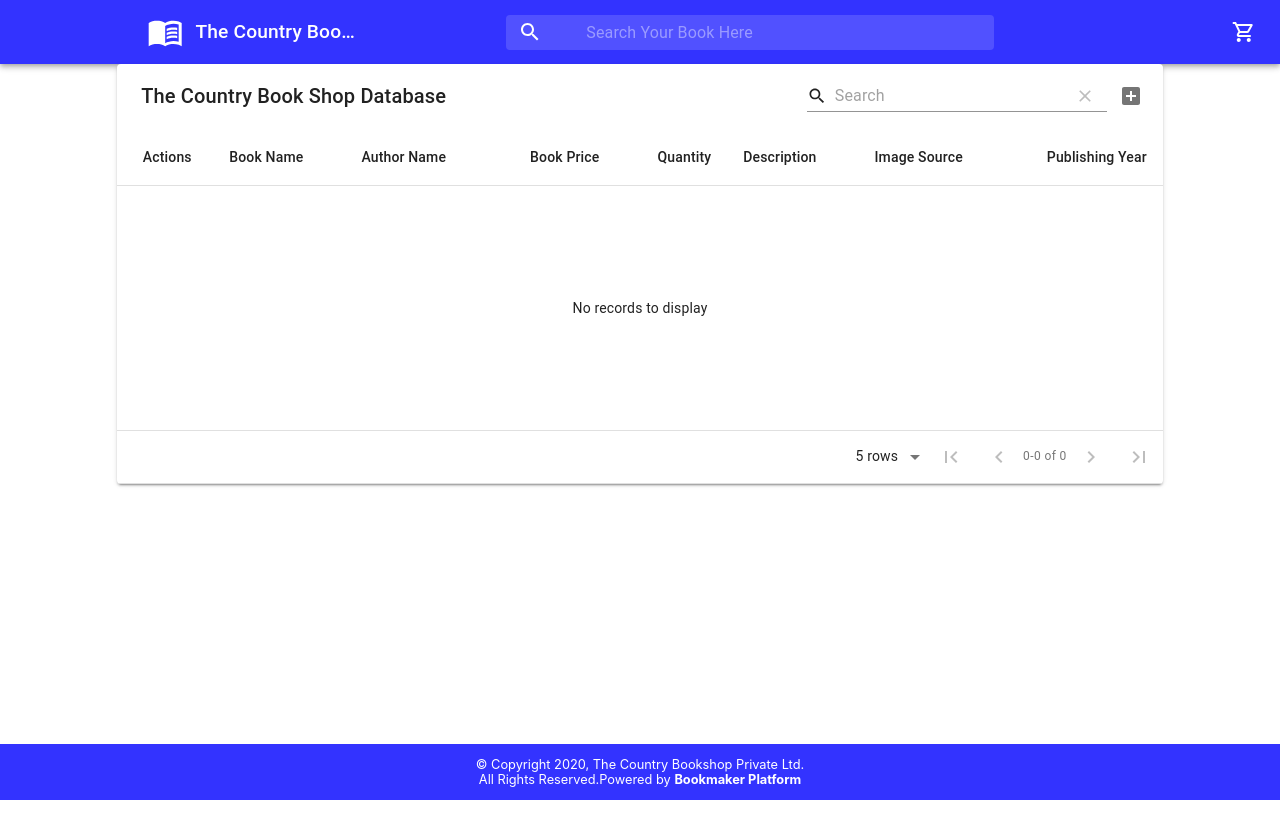
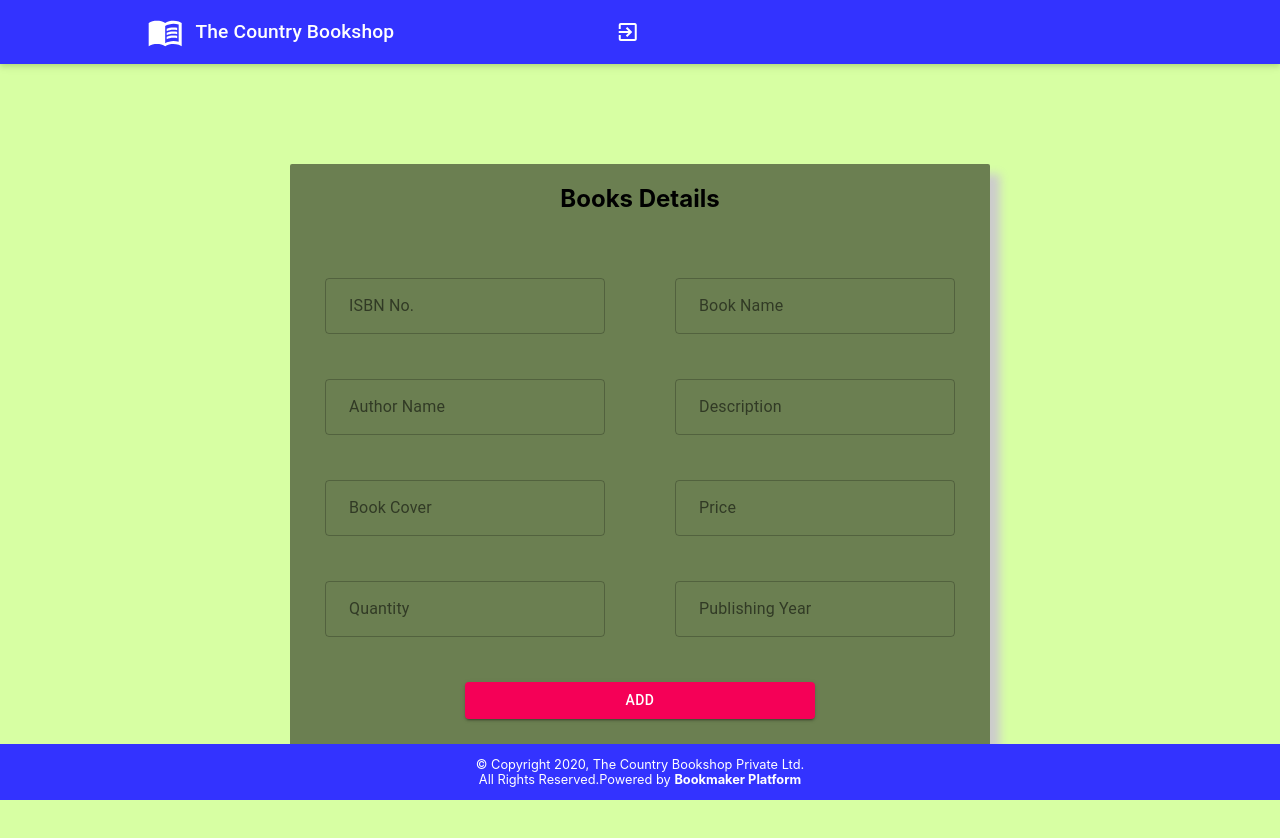
Before and after one commit to karthik-karotra/Online-Book-Store-FrontEnd-In-React-JS, a React (Create React App) app: page / in a window 1280 px wide. Shown: the top 838 px of the page. Before the commit the page ends 800 px from the top, so only its background shows below. Built offline with nearby package versions, Linux system fonts and the light colour scheme.

Commit message:
REFACTORED : Used Form Instead Of Material Table For Adding Book Details

```diff
--- a/src/App.js
+++ b/src/App.js
@@ -1,17 +1,16 @@
 import React from 'react';
 import './App.css';
-import TopNavigationBar from "./components/TopNavigationBar";
+import AdminFrontPage from "./components/AdminFrontPage";
+import AdminTopNavigationBar from "./components/AdminTopNavigationBar";
 import BottomBar from "./components/BottomBar";
-import AdminFrontPage from "./components/AdminFrontPage";
+
 
 function App() {
     return (
         <div>
-            <TopNavigationBar/>
-            <div className="adminfrontpage">
-                <AdminFrontPage/>
+            <div>
+            <AdminFrontPage/>
             </div>
-            <BottomBar/>
         </div>
     );
 }
--- /dev/null
+++ b/src/components/AdminFrontPage.css
@@ -0,0 +1,53 @@
+.container {
+    display: flex;
+    align-items: center;
+    justify-content: center;
+    background-color: rgba(189, 255, 102, 0.6);
+    height: 100vh;
+    background-size: cover;
+}
+
+.content {
+    background-color: rgba(0, 0, 0, .5);
+    width: 700px;
+    height: 600px;
+    display: flex;
+    flex-direction: column;
+    align-items: center;
+    justify-content: flex-start;
+    justify-content: space-between;
+    box-shadow: 10px 10px 10px #cccccc;
+    border-radius: 2px;
+}
+
+.input {
+    background-color: transparent;
+    border: rgba(255, 255, 255, .5) 2px solid;
+    border-radius: 4px;
+    width: 40%;
+    line-height: 35px;
+    font-size: 15px;
+    text-indent: 10px;
+    caret-color: white;
+    color: white;
+}
+
+.button {
+    background-color: rgba(189, 255, 102, 0.6);
+    border: none;
+    border-radius: 4px;
+    width: 50%;
+    /*margin: 10px;*/
+    line-height: 37px;
+    font-size: 15px;
+    color: rgba(255, 255, 255, .6);
+    /*padding-bottom: 10%;*/
+}
+
+.data {
+    justify-content: space-around;
+    align-content: center;
+    display: flex;
+    flex-direction: row;
+    width: 100%;
+}
--- a/src/components/AdminFrontPage.js
+++ b/src/components/AdminFrontPage.js
@@ -1,103 +1,140 @@
 import React from 'react';
-import MaterialTable from 'material-table';
+import './AdminFrontPage.css';
+import TextField from '@material-ui/core/TextField'
+import Button from '@material-ui/core/Button';
+import AdminTopNavigationBar from "./AdminTopNavigationBar";
+import BottomBar from "./BottomBar";
 import {addBookToDatabase} from "../service/AxiosConfiguration";
-import {forwardRef} from 'react';
-import AddBox from '@material-ui/icons/AddBox';
-import ArrowDownward from '@material-ui/icons/ArrowDownward';
-import Check from '@material-ui/icons/Check';
-import ChevronLeft from '@material-ui/icons/ChevronLeft';
-import ChevronRight from '@material-ui/icons/ChevronRight';
-import Clear from '@material-ui/icons/Clear';
-import DeleteOutline from '@material-ui/icons/DeleteOutline';
-import Edit from '@material-ui/icons/Edit';
-import FilterList from '@material-ui/icons/FilterList';
-import FirstPage from '@material-ui/icons/FirstPage';
-import LastPage from '@material-ui/icons/LastPage';
-import Remove from '@material-ui/icons/Remove';
-import SaveAlt from '@material-ui/icons/SaveAlt';
-import Search from '@material-ui/icons/Search';
-import ViewColumn from '@material-ui/icons/ViewColumn';
 
-const tableIcons = {
-    Add: forwardRef((props, ref) => <AddBox {...props} ref={ref}/>),
-    Check: forwardRef((props, ref) => <Check {...props} ref={ref}/>),
-    Clear: forwardRef((props, ref) => <Clear {...props} ref={ref}/>),
-    Delete: forwardRef((props, ref) => <DeleteOutline {...props} ref={ref}/>),
-    DetailPanel: forwardRef((props, ref) => <ChevronRight {...props} ref={ref}/>),
-    Edit: forwardRef((props, ref) => <Edit {...props} ref={ref}/>),
-    Export: forwardRef((props, ref) => <SaveAlt {...props} ref={ref}/>),
-    Filter: forwardRef((props, ref) => <FilterList {...props} ref={ref}/>),
-    FirstPage: forwardRef((props, ref) => <FirstPage {...props} ref={ref}/>),
-    LastPage: forwardRef((props, ref) => <LastPage {...props} ref={ref}/>),
-    NextPage: forwardRef((props, ref) => <ChevronRight {...props} ref={ref}/>),
-    PreviousPage: forwardRef((props, ref) => <ChevronLeft {...props} ref={ref}/>),
-    ResetSearch: forwardRef((props, ref) => <Clear {...props} ref={ref}/>),
-    Search: forwardRef((props, ref) => <Search {...props} ref={ref}/>),
-    SortArrow: forwardRef((props, ref) => <ArrowDownward {...props} ref={ref}/>),
-    ThirdStateCheck: forwardRef((props, ref) => <Remove {...props} ref={ref}/>),
-    ViewColumn: forwardRef((props, ref) => <ViewColumn {...props} ref={ref}/>)
-};
+class AdminFrontPage extends React.Component {
+    constructor(props) {
+        super(props);
+        this.state = {
+            isbn: "",
+            bookName: "",
+            authorName: "",
+            bookPrice: "",
+            quantity: "",
+            bookDetails: "",
+            bookImageSource: "",
+            publishingYear: ""
+        }
+    }
 
-export default function AdminFrontPage() {
+    handleChange = ({target}) => {
+        this.setState({[target.name]: target.value});
+    };
 
-    const [state, setState] = React.useState({
-        columns: [
-            {title: 'Book Name', field: 'bookName'},
-            {title: 'Author Name', field: 'authorName',},
-            {title: 'Book Price', field: 'bookPrice', type: 'numeric'},
-            {title: 'Quantity', field: 'quantity', type: 'numeric'},
-            {title: 'Description', field: 'bookDetails'},
-            {title: 'Image Source', field: 'bookImageSource'},
-            {title: 'Publishing Year', field: 'publishingYear', type: 'numeric'},
-        ],
-        data: []
-    });
+    validation = () => {
+        var isbnNumberPattern = /^([1-9]{1})([0-9]{3})$/;
+        var validNamePattern = /^([A-Z]{1})([a-zA-Z]{2,})$/;
+        var validNumberPattern = /^([1-9]{1,})([0-9]*)$/;
+        var publishingYearPattern = /^([1-9]{1})([0-9]{3})$/;
+        if (this.state.isbn.trim() == "") {
+            alert("ISBN Number Should Not Be Blank");
+            return false;
+        } else if (isbnNumberPattern.test(this.state.isbn) == false) {
+            alert("ISBN No Should Be 4 Digit Number");
+            return false;
+        } else if (this.state.bookName.trim() == "") {
+            alert("Book Name Should Not Be Blank");
+            return false;
+        } else if (validNamePattern.test(this.state.bookName) == false) {
+            alert("Book Name start with caps and minimum has three character");
+            return false;
+        } else if (this.state.authorName.trim() == "") {
+            alert("Author Name Should Not Be Blank");
+            return false;
+        } else if (validNamePattern.test(this.state.authorName) == false) {
+            alert("Author Name start with caps and minimum has three character");
+            return false;
+        } else if (this.state.bookDetails.trim() == "") {
+            alert("Description Should Not Be Blank");
+            return false;
+        } else if (this.state.bookImageSource.trim() == "") {
+            alert("Book Cover Should Not Be Blank");
+            return false;
+        } else if (this.state.bookPrice.trim() == "") {
+            alert("Book Price Should Not Be Blank");
+            return false;
+        } else if (validNumberPattern.test(this.state.bookPrice) == false) {
+            alert("Book Price Should Be Greater Than Zero");
+            return false;
+        } else if (this.state.quantity.trim() == "") {
+            alert("Quantity Should Not Be Blank");
+            return false;
+        } else if (validNumberPattern.test(this.state.quantity) == false) {
+            alert("Quantity Should Be Greater Than Zero");
+            return false;
+        } else if (this.state.publishingYear.trim() == "") {
+            alert("Publishing Year Should Not Be Blank");
+            return false;
+        } else if (publishingYearPattern.test(this.state.publishingYear) == false) {
+            alert("Publishing Year Should Be Greater Than 999");
+            return false;
+        } else {
+            const data = {
+                isbn: this.state.isbn,
+                bookName: this.state.bookName,
+                authorName: this.state.authorName,
+                bookPrice: this.state.bookPrice,
+                quantity: this.state.quantity,
+                bookDetails: this.state.bookDetails,
+                bookImageSource: this.state.bookImageSource,
+                publishingYear: this.state.publishingYear
+            }
+            addBookToDatabase(data)
+            return true;
+        }
+    }
 
-    return (
-        <MaterialTable
-            icons={tableIcons}
-            title="The Country Book Shop Database"
-            columns={state.columns}
-            data={state.data}
-            editable={{
-                onRowAdd: (newData) =>
-                    new Promise((resolve) => {
-                        setTimeout(() => {
-                            resolve();
-                            setState((prevState) => {
-                                const data = [...prevState.data];
-                                data.push(newData);
-                                return {...prevState, data};
-                            });
-                            console.log(newData);
-                            addBookToDatabase(newData);
-                        }, 600);
-                    }),
-                onRowUpdate: (newData, oldData) =>
-                    new Promise((resolve) => {
-                        setTimeout(() => {
-                            resolve();
-                            if (oldData) {
-                                setState((prevState) => {
-                                    const data = [...prevState.data];
-                                    data[data.indexOf(oldData)] = newData;
-                                    return {...prevState, data};
-                                });
-                            }
-                        }, 600);
-                    }),
-                onRowDelete: (oldData) =>
-                    new Promise((resolve) => {
-                        setTimeout(() => {
-                            resolve();
-                            setState((prevState) => {
-                                const data = [...prevState.data];
-                                data.splice(data.indexOf(oldData), 1);
-                                return {...prevState, data};
-                            });
-                        }, 600);
-                    }),
-            }}
-        />
-    );
+    render() {
+        return (
+            <div>
+                <AdminTopNavigationBar/>
+                <div className="container">
+                    <div className="content">
+                        <div className="data">
+                            <h2>Books Details</h2>
+                        </div>
+                        <div className="data">
+                            <TextField className="input" id="outlined-basic" label="ISBN No." variant="outlined"
+                                       value={this.state.isbn} onChange={this.handleChange} name="isbn"/>
+                            <TextField className="input" id="outlined-basic" label="Book Name" variant="outlined"
+                                       value={this.state.bookName} onChange={this.handleChange} name="bookName"/>
+                        </div>
+                        <div className="data">
+                            <TextField className="input" id="outlined-basic" label="Author Name" variant="outlined"
+                                       value={this.state.authorName} onChange={this.handleChange} name="authorName"/>
+                            <TextField className="input" id="outlined-basic" label="Description" variant="outlined"
+                                       value={this.state.bookDetails} onChange={this.handleChange} name="bookDetails"/>
+                        </div>
+                        <div className="data">
+                            <TextField className="input" id="outlined-basic" label="Book Cover" variant="outlined"
+                                       value={this.state.bookImageSource} onChange={this.handleChange}
+                                       name="bookImageSource"/>
+                            <TextField className="input" id="outlined-basic" label="Price" variant="outlined"
+                                       value={this.state.bookPrice} onChange={this.handleChange} name="bookPrice"/>
+                        </div>
+                        <div className="data">
+                            <TextField className="input" id="outlined-basic" label="Quantity" variant="outlined"
+                                       value={this.state.quantity} onChange={this.handleChange} name="quantity"/>
+                            <TextField className="input" id="outlined-basic" label="Publishing Year" variant="outlined"
+                                       value={this.state.publishingYear} onChange={this.handleChange}
+                                       name="publishingYear"/>
+                        </div>
+                        <div className="data">
+                            <Button className="button" variant="contained" color="secondary"
+                                    onClick={this.validation}>Add</Button>
+                        </div>
+                        <div>
+                            <BottomBar/>
+                        </div>
+                    </div>
+                </div>
+            </div>
+        );
+    }
 }
+
+export default AdminFrontPage;
--- /dev/null
+++ b/src/components/AdminTopNavigationBar.js
@@ -0,0 +1,63 @@
+import React from "react";
+import {fade, makeStyles} from "@material-ui/core/styles";
+import AppBar from "@material-ui/core/AppBar";
+import Toolbar from "@material-ui/core/Toolbar";
+import Typography from "@material-ui/core/Typography";
+import MenuBookIcon from "@material-ui/icons/MenuBookSharp";
+import {ExitToApp} from "@material-ui/icons";
+
+const useStyles = makeStyles(theme => ({
+
+    grow:{
+
+    },
+    bookIcon: {
+        fontSize: "36px",
+        [theme.breakpoints.up("sm")]: {
+            padding: "0 0 0 10%",
+            fontSize: "36px"
+        }
+    },
+    title: {
+        display: "none",
+        paddingLeft: "1%",
+        fontSize: "120%",
+        [theme.breakpoints.up("sm")]: {
+            display: "block"
+        }
+    },
+    exitToApp: {
+        padding: "0 0 0 18%"
+    },
+    sectionDesktop: {
+        display: "none",
+        [theme.breakpoints.up("md")]: {
+            display: "flex"
+        }
+    },
+    sectionMobile: {
+        display: "flex",
+        [theme.breakpoints.up("md")]: {
+            display: "none"
+        }
+    }
+}));
+
+
+export default function Header() {
+    const classes = useStyles();
+
+    return (
+        <div className={classes.grow}>
+            <AppBar position="static" style={{backgroundColor: "rgb(51, 51, 255)"}}>
+                <Toolbar>
+                    <MenuBookIcon edge="start" className={classes.bookIcon}/>
+                    <Typography className={classes.title} variant="h6" noWrap>
+                        The Country Bookshop
+                    </Typography>
+                    <ExitToApp edge="end" className={classes.exitToApp}/>
+                </Toolbar>
+            </AppBar>
+        </div>
+    );
+}
```
